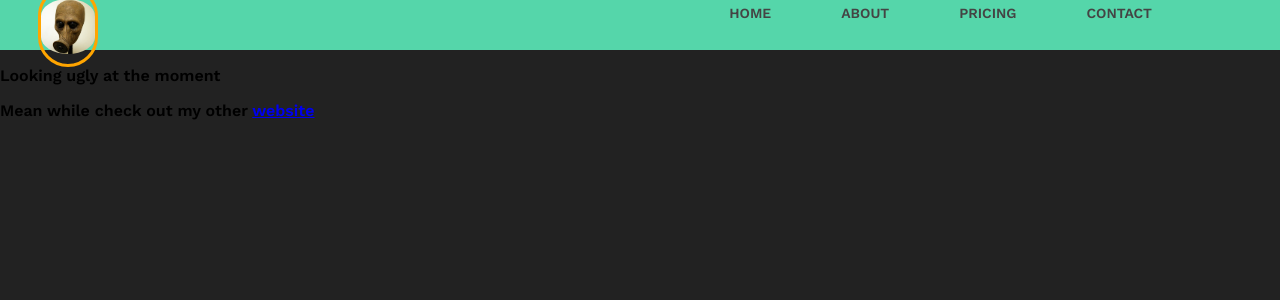
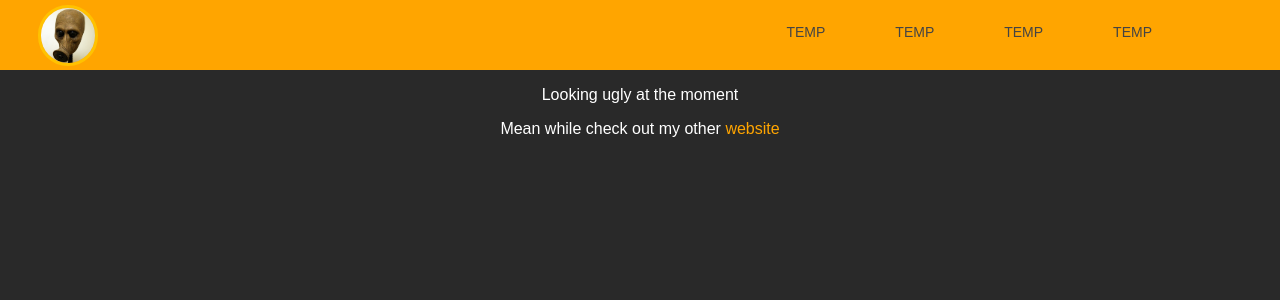
Before and after one commit to Maxhu787/g4o2-react-website, a React (Create React App) app: page / in a window 1280 px wide. Shown: the top 300 px of the page. Built offline with nearby package versions, Linux system fonts and the light colour scheme.

Commit message:
added nav bar

```diff
--- a/src/App.css
+++ b/src/App.css
@@ -2,31 +2,37 @@
 
 body {
   margin: 0;
-  background: #222;
-  font-family: 'Work Sans', sans-serif;
-  font-weight: 800;
+  background: rgb(41, 41, 41);
+  font-family: Arial, Helvetica, sans-serif;
+  color: #fff;
+  text-align: center;
 }
 
-.container {
+::selection {
+  background-color: rgb(145, 145, 145);
+}
+
+a {
+  text-decoration: none;
+  color: #ffa500;
+}
+
+/*---------------------------header---------------------------*/
+
+.header-container {
   width: 80%;
   margin: 0 auto;
 }
 
-header {
-  background: #55d6aa;
-  margin-top: -20px;
+.page-header {
+  background: orange;
   height: 70px;
 }
 
-header::after {
+.page-header::after {
   content: '';
   display: table;
   clear: both;
-}
-
-.logo {
-  float: left;
-  padding: 10px 0;
 }
 
 nav {
@@ -75,11 +81,6 @@ nav a:hover::before {
   width: 100%;
 }
 
-
-
-
-
-
 .logo {
   height: 55px;
   width: 54px;
@@ -87,11 +88,14 @@ nav a:hover::before {
   float: left;
   margin-left: -90px;
   transition: all 0.35s ease-in-out;
-  border: solid orange 3px;
-  margin-top: 6px;
+  border: solid #ffc200 3px;
+  margin-top: 4.5px;
+  transition: border 0.35s ease-out;
 }
 
 .logo:hover {
-  padding: 3px;
+  padding: 5px;
   border: none;
 }
+
+/*---------------------------header---------------------------*/
--- a/src/App.js
+++ b/src/App.js
@@ -1,6 +1,37 @@
 import './App.css';
 import React from 'react';
+//import { HashLink as Link } from 'react-router-hash-link';
 const logo = require('../src/111.jpeg')
+
+class Nav extends React.Component {
+  render() {
+    const g4o2 = 'https://maxhu787.github.io/g4o2-website/index.html';
+    /*const openLink = (url) => {
+      window.open(url, "_blank", "noopener, noreferrer")
+    }*/
+    return (
+      <>
+        <header className='page-header'>
+          <div className="header-container">
+            <div className="logo-container">
+              <a className="logo-header" href="about.html">
+                <img className="logo" alt="logo" src={logo} />
+              </a>
+            </div>
+            <nav>
+              <ul>
+                <li><a href={g4o2} target="_blank" rel="noopener, noreferrer">Temp</a></li>
+                <li><a href={g4o2} target="_blank" rel="noopener, noreferrer">Temp</a></li>
+                <li><a href={g4o2} target="_blank" rel="noopener, noreferrer">Temp</a></li>
+                <li><a href={g4o2} target="_blank" rel="noopener, noreferrer">Temp</a></li>
+              </ul>
+            </nav>
+          </div>
+        </header>
+      </>
+    )
+  }
+}
 
 class App extends React.Component {
   constructor(props) {
@@ -14,37 +45,12 @@ class App extends React.Component {
       <>
         <Nav></Nav>
         <p>Looking ugly at the moment</p>
-        <p>Mean while check out my other <a href="https://maxhu787.github.io/g4o2-website/">website</a></p>
-      </>
-    )
-  }
-}
-
-class Nav extends React.Component {
-  render() {
-    return (
-      <>
-        <header>
-          <div className="container">
-            <div className="logo-container">
-              <a className="logo-header" href="about.html">
-                <img className="logo" alt="logo" src={logo} />
-              </a>
-            </div>
-            <nav>
-              <ul>
-                <li><a href="https://google.com">Home</a></li>
-                <li><a href="https://google.com">About</a></li>
-                <li><a href="https://google.com">Pricing</a></li>
-                <li><a href="https://google.com">Contact</a></li>
-              </ul>
-            </nav>
-          </div>
-        </header>
+        <p>Mean while check out my other <a href="https://maxhu787.github.io/g4o2-website/" target="_blank" rel="noopener, noreferrer">website</a></p>
       </>
     )
   }
 }
 
 
+
 export default App;
```
Also changed, not shown: package.json (+9 -3 lines), 2 other files (tests, documents, lock files or other folders).
